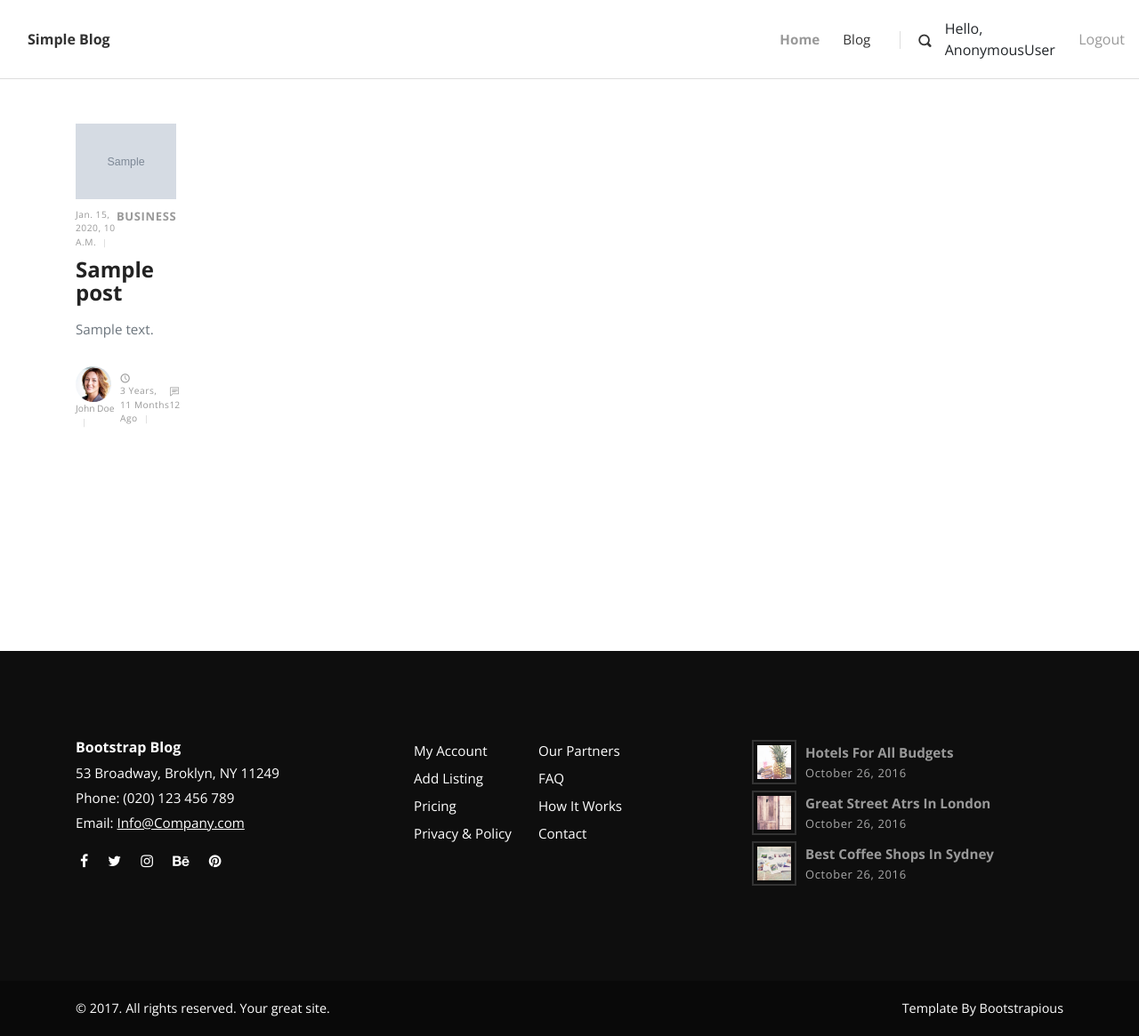
After one commit to aamirusmangani/simple_blog, a Django app: page /blog/ in a window 1280 px wide. The commit adds this page. Shown: the whole page at 89% size. Run offline with Django 4.2, Linux system fonts and the light colour scheme; tables that the repository leaves empty hold one stand-in row (values such as "Sample post"); grey boxes marked "Sample" are stand-in pictures; some libraries are stand-ins or nearby versions.

Commit message:
Added blog page

```diff
--- a/post/urls.py
+++ b/post/urls.py
@@ -1,7 +1,8 @@
 from django.urls import path
-from .views import home
+from .views import home, blog
 
 
 urlpatterns = [
     path('', home, name='home'),
+    path('blog/', blog, name='blog'),
 ]
--- a/post/views.py
+++ b/post/views.py
@@ -6,3 +6,7 @@ from .models import Post
 def home(request):
     latest = Post.objects.order_by('-pub_date')[0:3]
     return render(request, 'home.html', {'latest': latest})
+
+def blog(request):
+    posts = Post.objects.all()
+    return render(request,'blog.html', {'posts': posts})
--- /dev/null
+++ b/templates/blog.html
@@ -0,0 +1,39 @@
+{% extends 'base.html' %}
+{% load static %}
+
+{% block content %}
+<div class="container">
+    <div class="row">
+    <!-- Latest Posts -->
+        <section class="featured-posts no-padding-top">
+            <main class="posts-listing col-lg-12">
+                <div class="container">
+                    <div class="row">
+                    <!-- post -->
+                    {% for post in posts %}
+                    <div class="post col-lg-4">
+                        <div class="post-thumbnail"><a href="post.html">
+                            <img style="width: auto; height: auto;" src="{{ post.thumbnail.url }}" alt="..." class="img-fluid"></a></div>
+                        <div class="post-details">
+                          <div class="post-meta d-flex justify-content-between">
+                            <div class="date meta-last">{{ post.pub_date }}</div>
+                            <div class="category"><a href="#">Business</a></div>
+                          </div><a href="post.html">
+                            <h3 class="h4">{{ post.title }}</h3></a>
+                          <p class="text-muted">{{post.content|truncatechars:20}}</p>
+                          <footer class="post-footer d-flex align-items-center"><a href="#" class="author d-flex align-items-center flex-wrap">
+                              <div class="avatar"><img src="{% static 'img/avatar-3.jpg' %}" alt="..." class="img-fluid"></div>
+                              <div class="title"><span>John Doe</span></div></a>
+                            <div class="date"><i class="icon-clock"></i> {{ post.pub_date|timesince }} ago</div>
+                            <div class="comments meta-last"><i class="icon-comment"></i>12</div>
+                          </footer>
+                        </div>
+                      </div>
+                      {% endfor %}
+                    </div>
+                </div>
+            </main>
+        </section>
+    </div>
+</div>
+{% endblock content %}
--- a/templates/header.html
+++ b/templates/header.html
@@ -27,7 +27,7 @@
         <div id="navbarcollapse" class="collapse navbar-collapse">
           <ul class="navbar-nav ml-auto">
             <li class="nav-item"><a href="{% url 'home' %}" class="nav-link active ">Home</a></li>
-            <li class="nav-item"><a href="#" class="nav-link ">Blog</a></li>
+            <li class="nav-item"><a href="{% url 'blog' %}" class="nav-link ">Blog</a></li>
           </ul>
           <div class="navbar-text"><a href="#" class="search-btn"><i class="icon-search-1"></i></a></div>
         </div>
```
